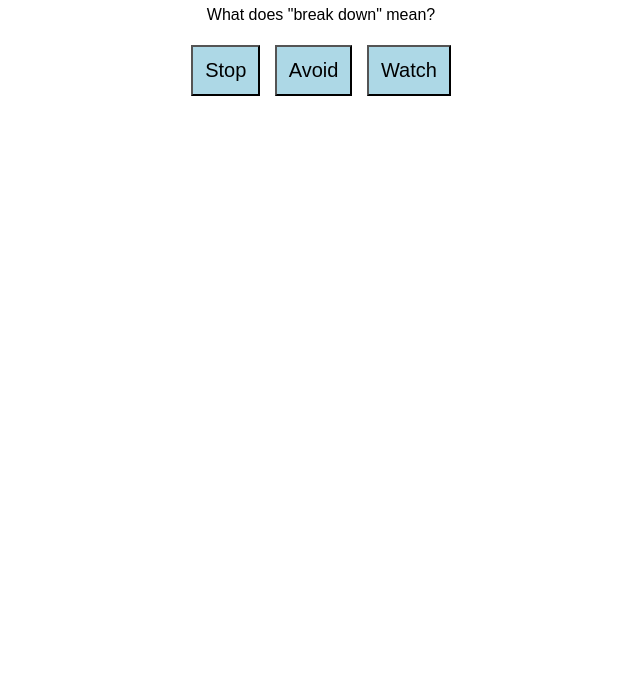
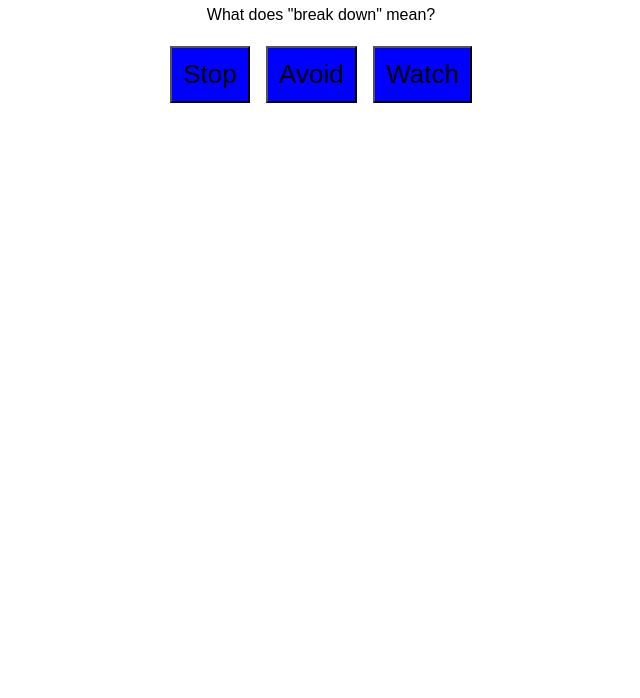
Before and after one commit to jhy-0109/DLHW, a plain HTML site: page index.html in a window 1280 px wide. Shown: the part 102-800 px from the top of the page, without its empty margins (319-959 px from the left). Drawn offline with Linux system fonts and the light colour scheme.

Commit message:
Update index.html

```diff
--- a/index.html
+++ b/index.html
@@ -13,10 +13,10 @@
         }
 
         button {
-            font-size: 20px;
-            padding: 12px;
-            margin: 5px;
-            background-color: lightblue;
+            font-size: 26px;
+            padding: 11px;
+            margin: 6px;
+            background-color: blue;
         }
     </style>
 </head>
```
